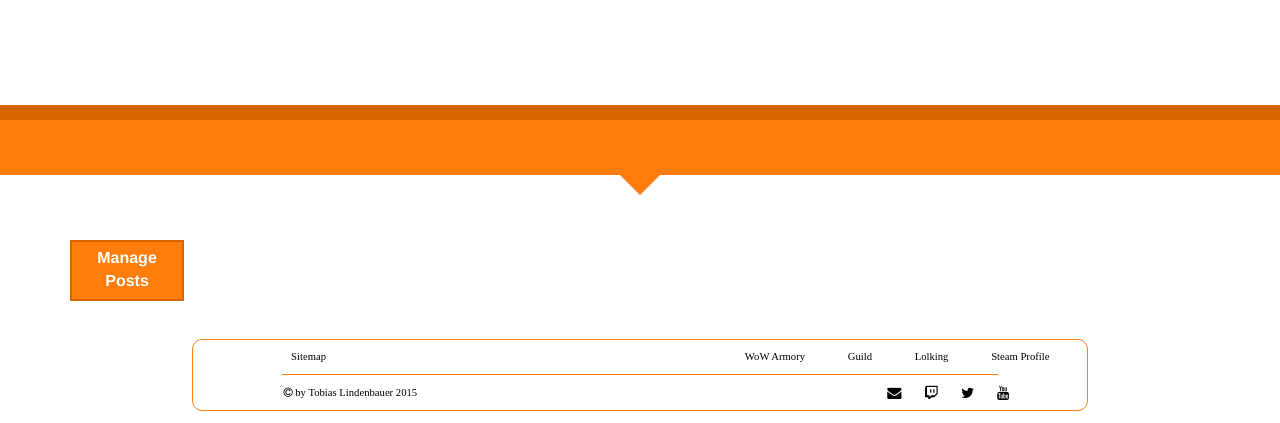
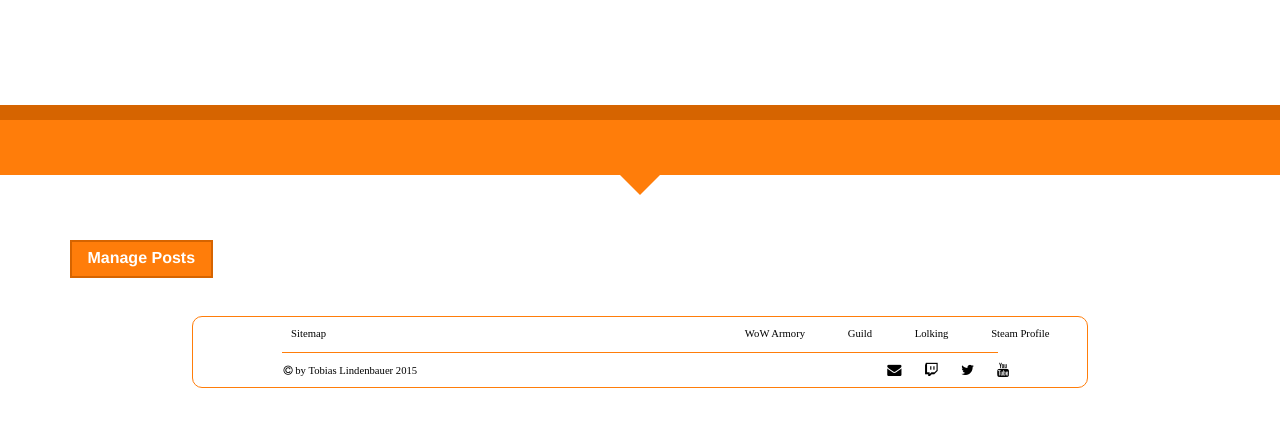
Before and after one commit to Liqs-v2/Liqs.me, a PHP site: page /mainSites/news.php in a window 1280 px wide. Shown: the part 755-1178 px from the top of the page. After the commit the page ends 1143 px from the top, so only its background shows below. Run offline with PHP 8.4, Linux system fonts and the light colour scheme; some libraries are stand-ins or nearby versions; some web fonts are replaced.

Commit message:
Buttonsize

```diff
--- a/mainSites/mainCss/news.css
+++ b/mainSites/mainCss/news.css
@@ -98,7 +98,7 @@ html,body{height:93.5%%; width:100%;}
     font-family: Helvetica;
     font-size: 12pt;
     font-weight: 600;
-    width: 10%; /*Width of all buttons the same*/
+    width: 12.5%; /*Width of all buttons the same*/
 }
 
 .subNavButton a
```
